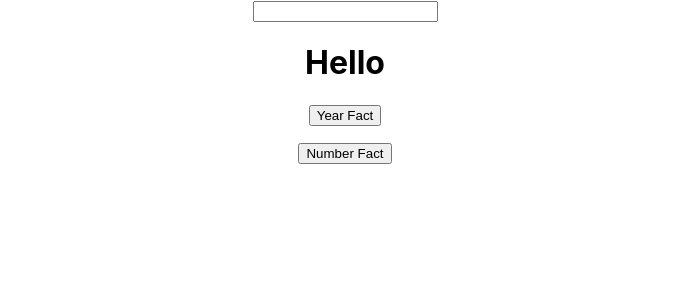
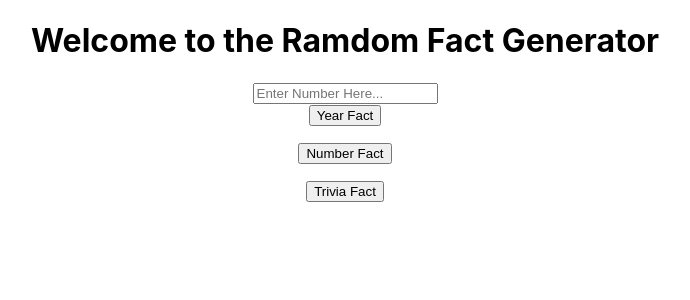
Before and after one commit to Mathew29/numbers-api, a React (Create React App) app: page / in a window 1280 px wide. Shown: the top 300 px of the page, without its empty margins (295-985 px from the left). Built offline with nearby package versions, Linux system fonts and the light colour scheme.

Commit message:
change form to number input type

```diff
--- a/src/components/Splash/index.js
+++ b/src/components/Splash/index.js
@@ -1,27 +1,29 @@
 import React, { useState } from "react";
 import RandomYearFact from "../RandomYearFact/index";
-import RandomMathFact from '../RandomMathFact/index';
+import RandomMathFact from "../RandomMathFact/index";
+import RandomTriviaFact from "../RandomTriviaFact/index";
 
 export default function Splash() {
   const [userNumber, setUserNumber] = useState();
-
-
-
 
   //move function to its own component
 
   return (
     <div>
-    <div>
-      <form>
-        <input type='text' onChange={e => setUserNumber(e.target.value)}></input>
-      </form>
-    </div>
-      <h1>Hello</h1>
+      <h1>Welcome to the Ramdom Fact Generator</h1>
+      <div>
+        <form>
+          <input
+            type="number"
+            placeholder='Enter Number Here...'
+            onChange={(e) => setUserNumber(e.target.value)}
+          ></input>
+        </form>
+      </div>
       <RandomYearFact userNumber={userNumber} />
       <RandomMathFact userNumber={userNumber} />
+      <RandomTriviaFact userNumber={userNumber} />
       {/* <button onClick={() => console.log(userNumber)}>Im a Button</button> */}
-
     </div>
   );
 }
```
